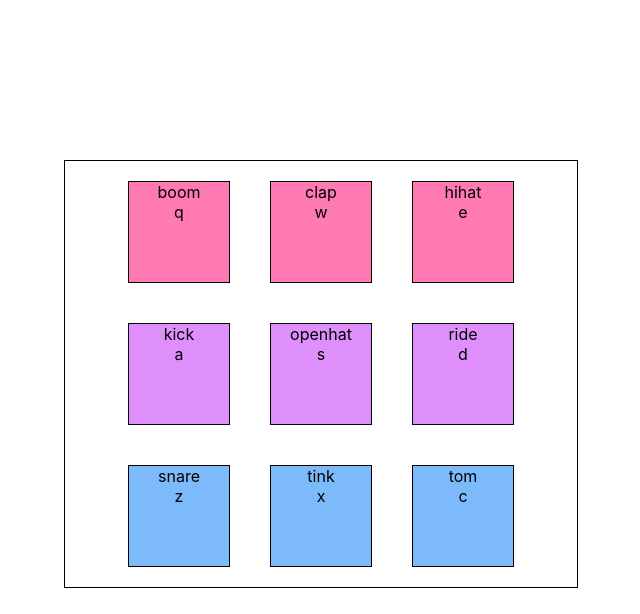
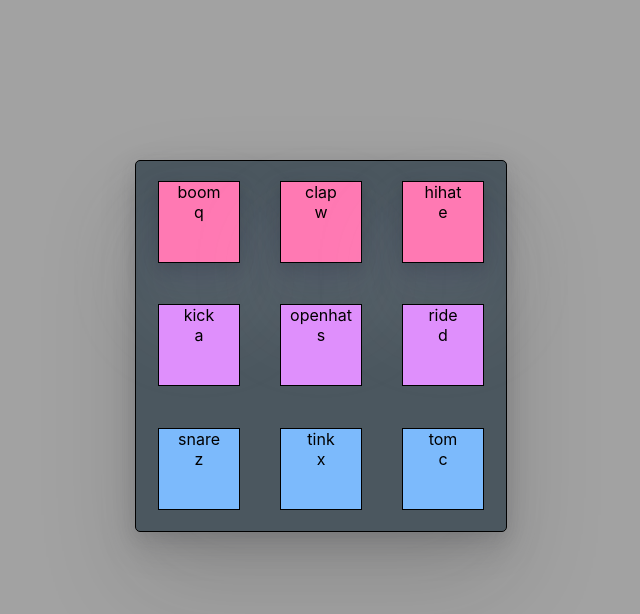
Before and after one commit to emauldin84/drum-pad, a React (Create React App) app: page / in a window 1280 px wide. Shown: the top 614 px of the page, without its empty margins (319-959 px from the left). Built offline with nearby package versions, Linux system fonts and the light colour scheme.

Commit message:
refactors styling

```diff
--- a/src/App.css
+++ b/src/App.css
@@ -1,5 +1,6 @@
 html, body{
   height: 100%;
+  background-color:  rgb(162, 162, 162)
 }
 
 .App {
@@ -25,14 +26,19 @@ html, body{
   display: flex;
   justify-content: center;
   margin-top: 20vh;
+
 }
 .drum-pad{
   display: flex;
   justify-content: center;
   flex-wrap: wrap;
   border: 1px solid black;
-  height: 40%;
-  width: 40%;
+  height: 370px;
+  width: 370px;
+  background-color: rgba(54, 69, 79, .8);
+  border-radius: 5px;
+  /* box-shadow: 0 50px 100px rgba(50,50,93,.15), 0 15px 35px rgba(50,50,93,.2), 0 5px 15px rgba(0,0,0,.12); */
+  box-shadow: 0 50px 100px rgba(26, 26, 28, 0.15), 0 15px 35px rgba(59, 59, 63, 0.2), 0 5px 15px rgba(85, 85, 92, 0.12);
 
 }
 
@@ -41,6 +47,8 @@ html, body{
   margin: 20px;
   transition: all 0.25s;
   background-color: rgb(255, 121, 179);
+  box-shadow: 0 50px 100px rgba(234, 234, 237, 0.15), 0 15px 35px rgba(50,50,93,.2), 0 5px 15px rgba(0,0,0,.12);
+
 
 }
 
@@ -51,6 +59,9 @@ html, body{
   -moz-animation: none;
   /* animation: none; */
   animation: neonPink .5s ease-in-out infinite alternate;
+  transform: scale(.975)
+
+
 }
 
 @keyframes neonPink {
@@ -76,6 +87,7 @@ html, body{
   -moz-animation: none;
   /* animation: none; */
   animation: neonBlue .5s ease-in-out infinite alternate;
+  transform: scale(.975)
 }
 
 @keyframes neonBlue {
@@ -91,7 +103,6 @@ html, body{
   margin: 20px;
   transition: all 0.25s;
   background-color:rgb(223, 143, 252) ;
-
 }
 
 .playing-violet {
@@ -101,6 +112,7 @@ html, body{
   -moz-animation: none;
   /* animation: none; */
   animation: neonViolet .5s ease-in-out infinite alternate;
+  transform: scale(.975)
 }
 
 @keyframes neonViolet {
--- a/src/components/Pad.js
+++ b/src/components/Pad.js
@@ -5,7 +5,7 @@ const Pad = (props) => {
 
     let styles = props.padDetails.playing ? `pad-container-${props.padDetails.color} playing-${props.padDetails.color}` : `pad-container-${props.padDetails.color}`
     return (
-        <div className={styles} id={props.padDetails.id} style={{border: '1px solid black', width: '100px', height: '100px'}} onMouseDown={(e) => props.mouseDown(e.target.id)} onMouseUp={(e) => props.mouseUp(e.target.id)}>
+        <div className={styles} id={props.padDetails.id} style={{border: '1px solid black', width: '80px', height: '80px'}} onMouseDown={(e) => props.mouseDown(e.target.id)} onMouseUp={(e) => props.mouseUp(e.target.id)}>
             <div className='pad' id={props.padDetails.id}>
                 {props.padDetails.name}
                 <br/>
```
